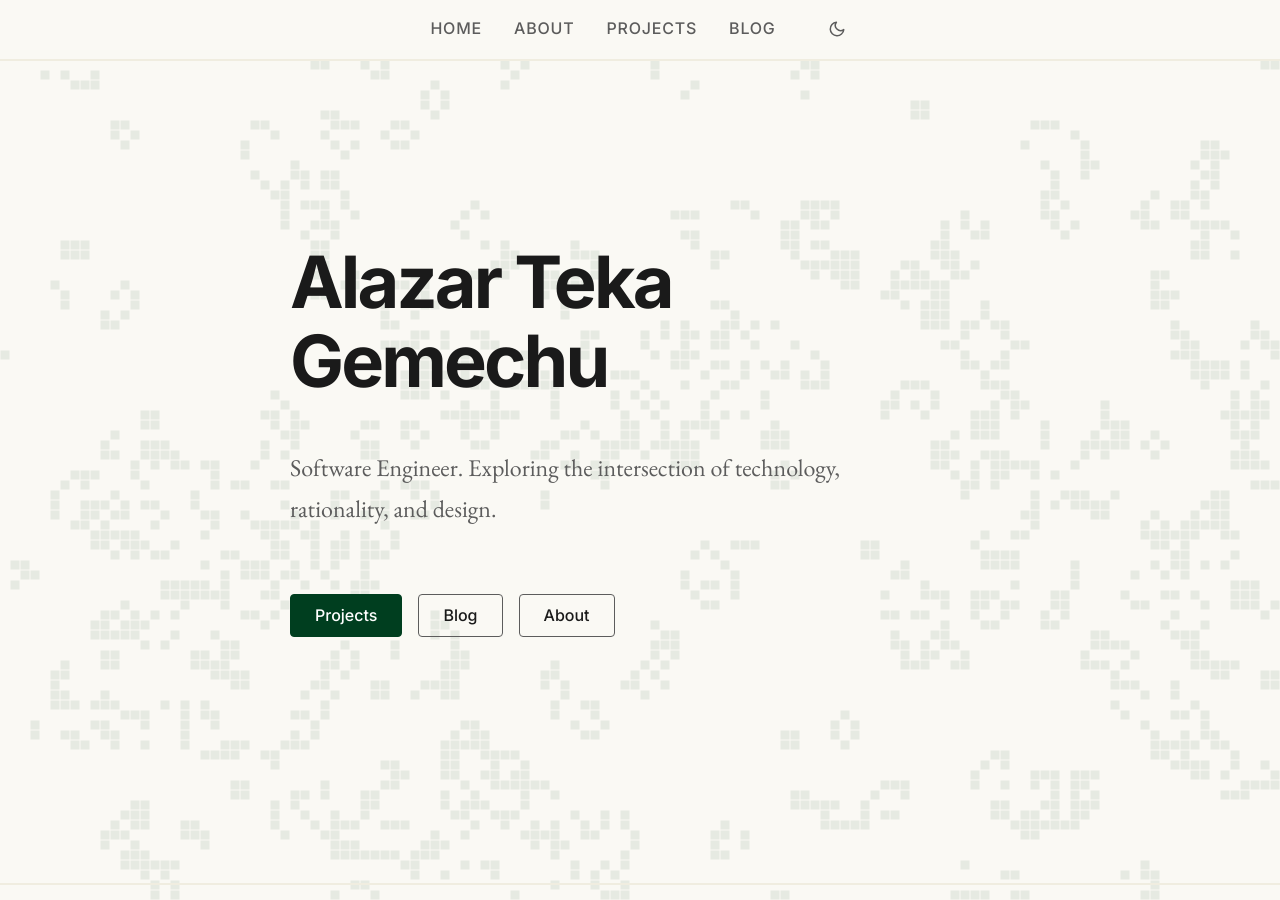
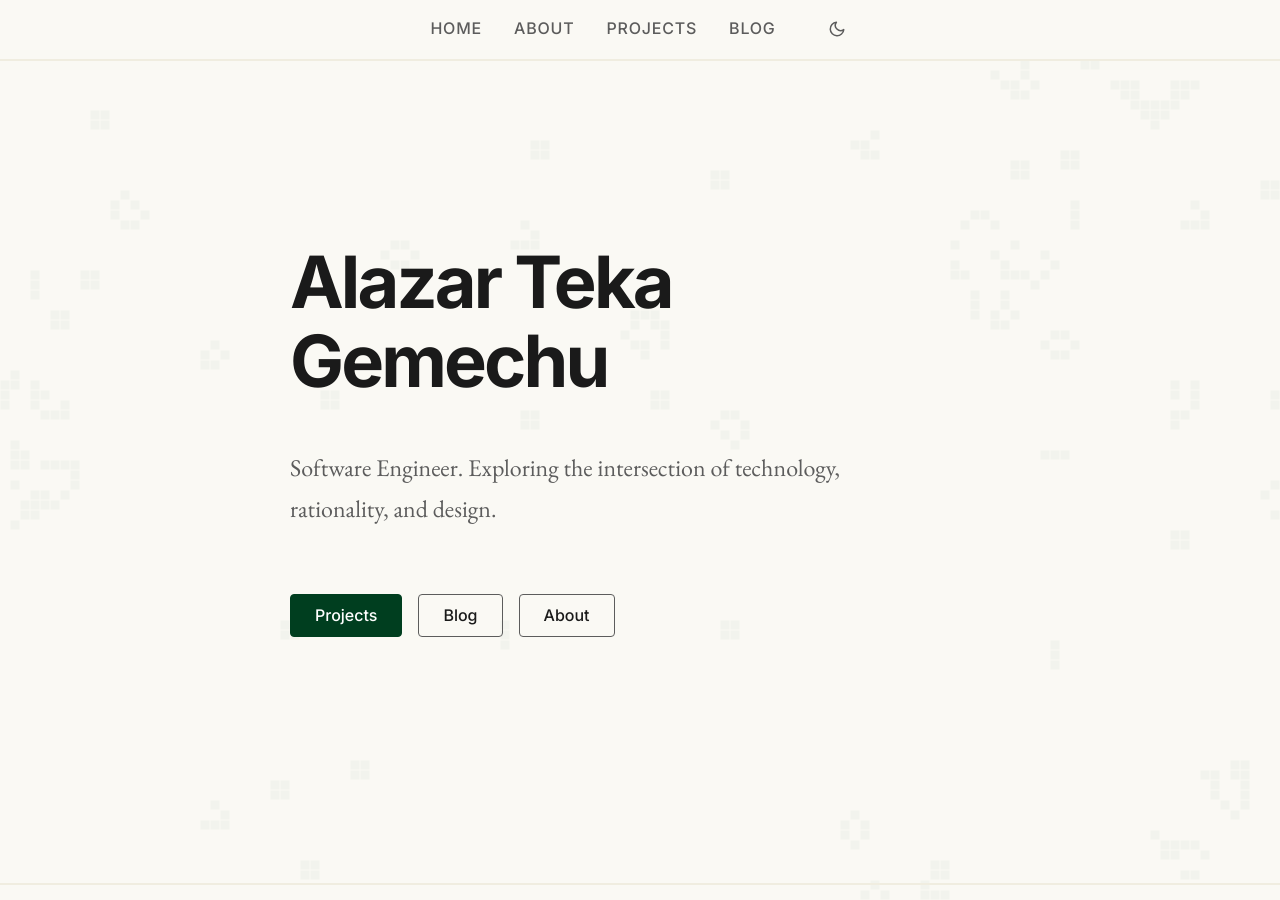
Before and after one commit to alazarteka/alazarteka.github.io, a Jekyll site: the page built from index.html, in a window 1280 px wide and 900 px high. Built offline with Jekyll 4.4.1, drawn with Linux system fonts in a browser that asks for light colours.

Commit message:
Make cellular automaton more subtle
- Reduce opacity from 0.08 to 0.03
- Slow animation from 100ms to 250ms intervals
- Reduce initial cell density from 20% to 10%

🤖 Generated with [Claude Code](https://claude.com/claude-code)

Co-Authored-By: Claude Opus 4.5 <noreply@anthropic.com>

```diff
--- a/assets/css/variables.css
+++ b/assets/css/variables.css
@@ -52,7 +52,7 @@
   --shadow-lg: 0 10px 15px -3px rgb(0 0 0 / 0.1);
 
   /* Cellular Automaton */
-  --automaton-opacity: 0.08; /* Subtler */
+  --automaton-opacity: 0.03; /* Subtler */
   --automaton-cell-color: var(--text-secondary);
 }
 
@@ -65,7 +65,7 @@
   --accent-1: #003e1f; /* Deep Forest */
   --accent-2: #002a15; /* Darker forest for hover */
   --accent-3: #001a0d;
-  --automaton-opacity: 0.08;
+  --automaton-opacity: 0.03;
   --automaton-cell-color: var(--accent-1);
 }
 
@@ -78,6 +78,6 @@
   --accent-1: #4a9a6a; /* Lighter forest green */
   --accent-2: #3a8a5a;
   --accent-3: #003e1f; /* Deep Forest */
-  --automaton-opacity: 0.08;
+  --automaton-opacity: 0.03;
   --automaton-cell-color: var(--text-secondary);
 }
--- a/assets/js/cellular-automaton.js
+++ b/assets/js/cellular-automaton.js
@@ -4,7 +4,7 @@
 
   // Configuration
   const CELL_SIZE = 10;
-  const UPDATE_INTERVAL = 100; // milliseconds
+  const UPDATE_INTERVAL = 250; // milliseconds
   const MOBILE_DENSITY_REDUCTION = 0.5;
 
   // State
@@ -78,7 +78,7 @@
     // Random seed with 20% alive cells
     for (let y = 0; y < rows; y++) {
       for (let x = 0; x < cols; x++) {
-        grid[y][x] = Math.random() < 0.2 ? 1 : 0;
+        grid[y][x] = Math.random() < 0.1 ? 1 : 0;
       }
     }
 
```
